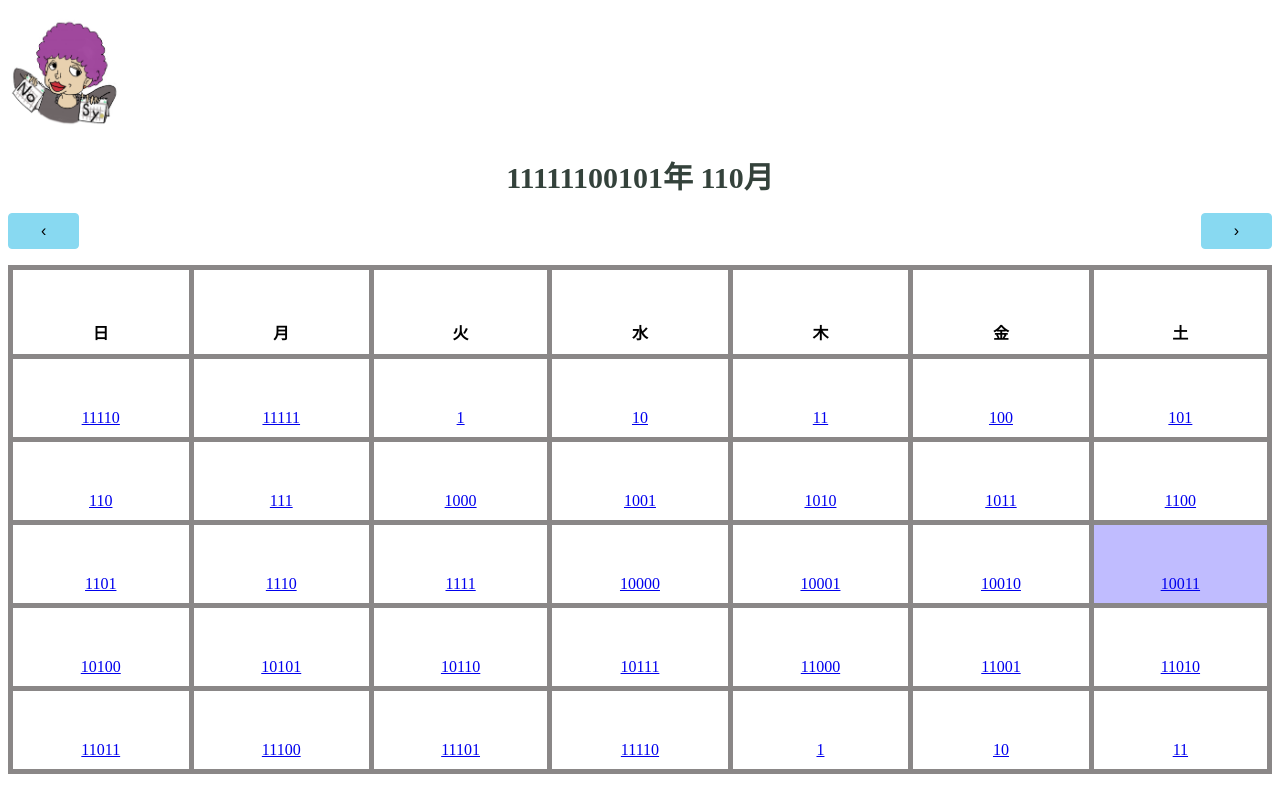
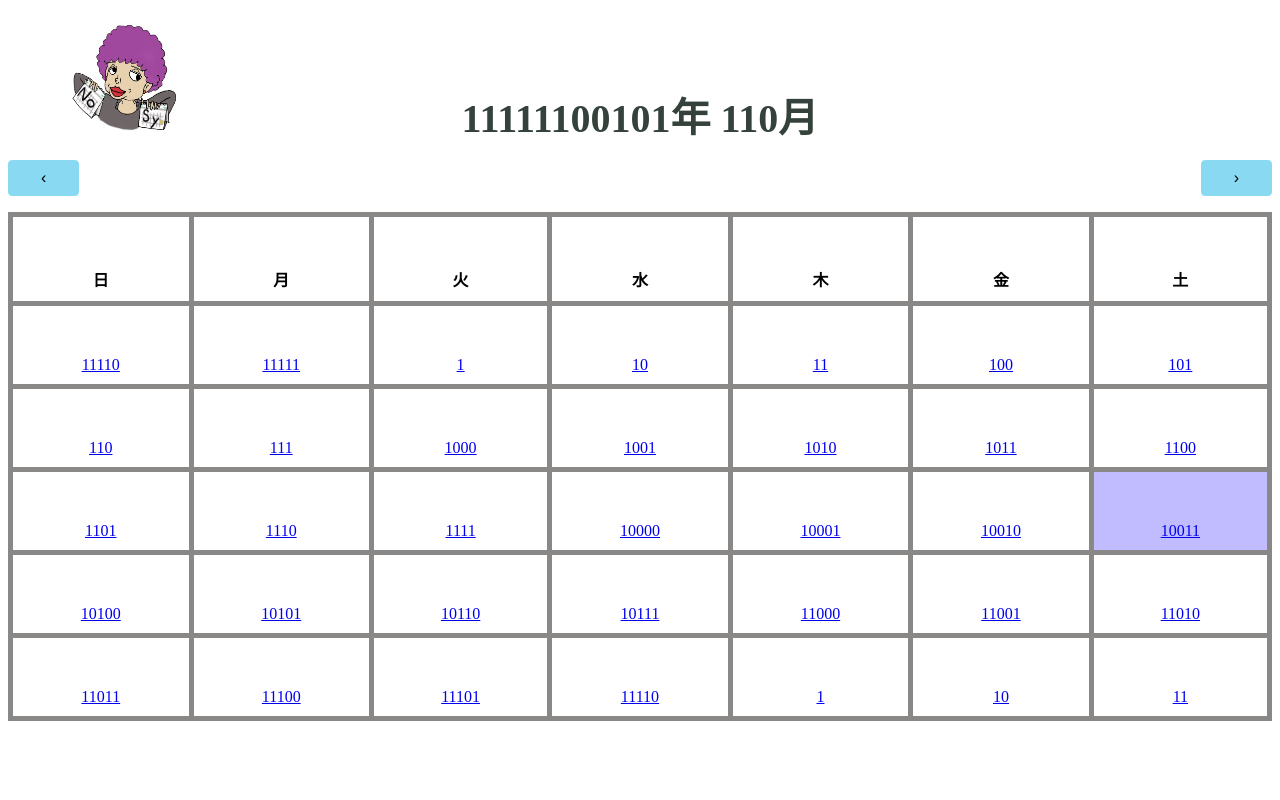
Before and after one commit to nihei-shunsuke/Nosy, a website: page index.html in a window 1280 px wide. Drawn offline with Linux system fonts and the light colour scheme.

Commit message:
アイコンの位置調整

```diff
--- a/index.html
+++ b/index.html
@@ -10,9 +10,12 @@
 <body>
     <div class="wrapper">
         <!--xxxx年xx月を表示-->
-        <img src="image/NoSy.png" width="125px" height="125px">
+        <div class="class1">
+            <img src="image/NoSy.png" width="125px" height="130px">
+                </div>
         <h1 id="header"></h1>
-    <!--ボタンクリックで月移動-->
+
+        <!--ボタンクリックで月移動-->
     <div id="next-prev-button">
         <button id="prev" onclick="prev()">‹</button>
         <button id="next" onclick="next()">›</button>
--- a/style.css
+++ b/style.css
@@ -10,12 +10,19 @@
 }
 #header {
     text-align: center;
-    font-size: 30px;
+    font-size: 40px;
     height:100%;
     width: 100%;
     margin: 1rem 0 0;
     color: #34423b;
 }
+
+.class1{
+   position: relative;
+   margin: 10px 90px 0px 60px;
+    width: 60px;
+    height: 60px;
+    }
 
 /*カレンダー*/
 #calendar {
```
